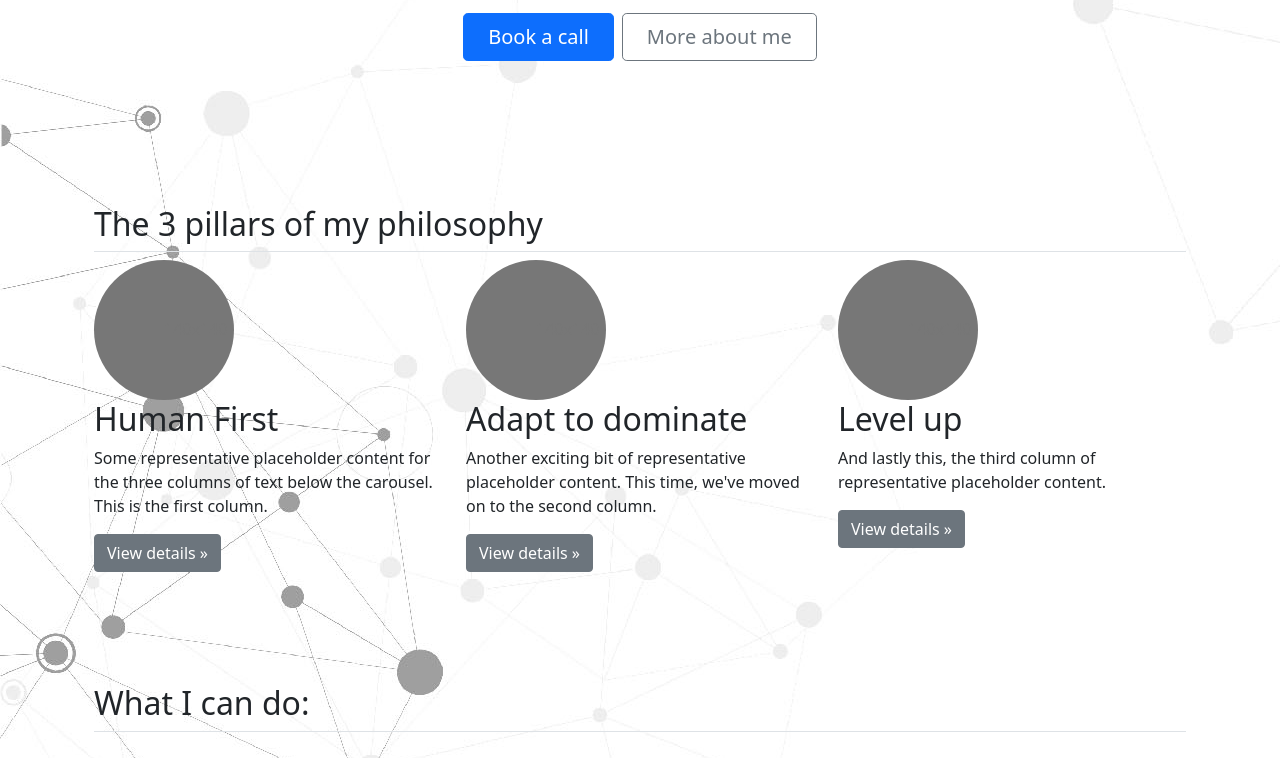
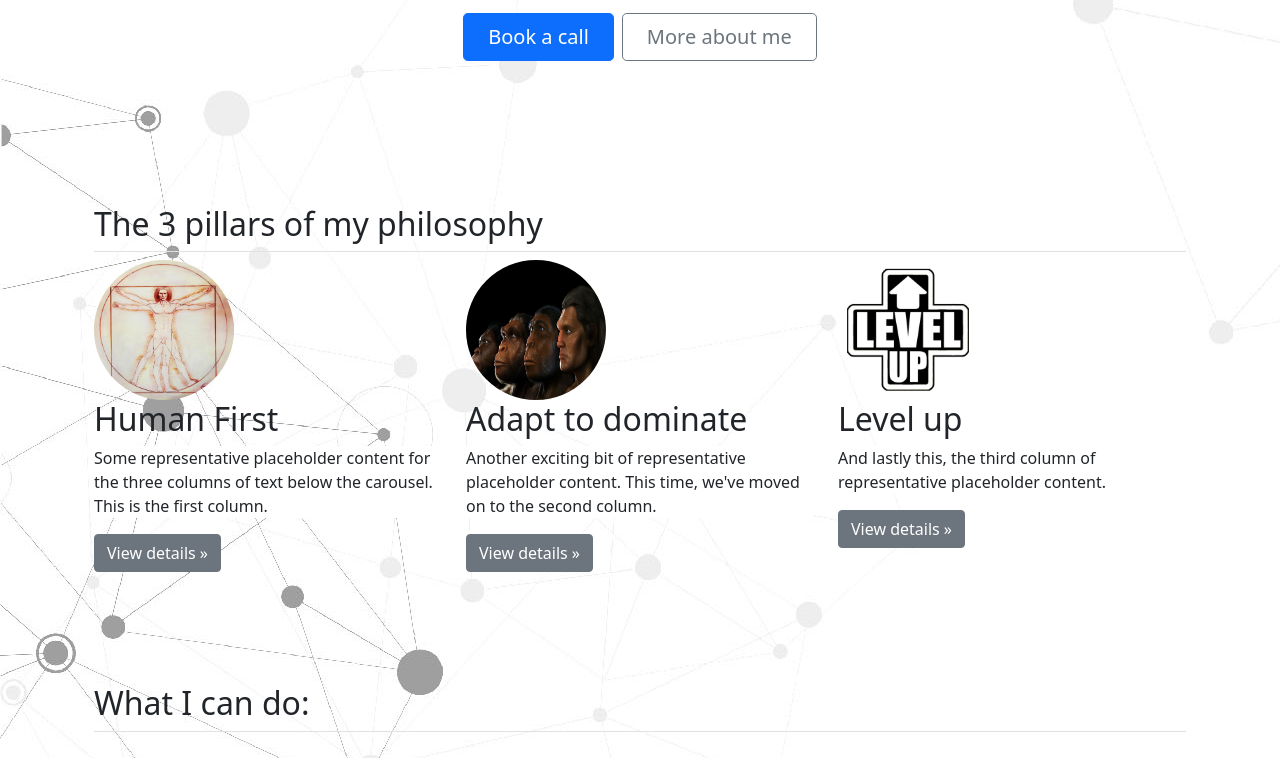
Before and after one commit to biogwen/my-django-website, a Django app: page / in a window 1280 px wide. Shown: the part 693-1451 px from the top of the page. Run offline with Django 3.2, Linux system fonts and the light colour scheme.

Commit message:
afternoon friday

```diff
--- a/templates/base.html
+++ b/templates/base.html
@@ -4,7 +4,7 @@
 <head>
     <meta charset="UTF-8">
     <title>{% block title %}{% endblock %}</title>
-    <link href=" {% static 'css/index.css' %}">
+
     <link href="https://cdn.jsdelivr.net/npm/bootstrap@5.0.1/dist/css/bootstrap.min.css" rel="stylesheet" integrity="sha384-+0n0xVW2eSR5OomGNYDnhzAbDsOXxcvSN1TPprVMTNDbiYZCxYbOOl7+AMvyTG2x" crossorigin="anonymous">
     <script src="https://cdn.jsdelivr.net/npm/bootstrap@5.0.1/dist/js/bootstrap.bundle.min.js" integrity="sha384-gtEjrD/SeCtmISkJkNUaaKMoLD0//ElJ19smozuHV6z3Iehds+3Ulb9Bn9Plx0x4" crossorigin="anonymous"></script>
     {% block style %}
--- a/templates/welcome.html
+++ b/templates/welcome.html
@@ -29,24 +29,21 @@ Welcome
         <h2 class="pb-2 border-bottom">The 3 pillars of my philosophy</h2>
       <div class="row">
       <div class="col-lg-4">
-        <svg class="bd-placeholder-img rounded-circle" width="140" height="140" xmlns="http://www.w3.org/2000/svg" role="img" aria-label="Placeholder: 140x140" preserveAspectRatio="xMidYMid slice" focusable="false"><title>Placeholder</title><rect width="100%" height="100%" fill="#777"/><text x="50%" y="50%" fill="#777" dy=".3em">140x140</text></svg>
-
+        <img src="{% static 'images/homme.jpg' %}" class="bd-placeholder-img rounded-circle" width="140" height="140">
         <h2>Human First</h2>
-        <p>Some representative placeholder content for the three columns of text below the carousel. This is the first column.</p>
+        <p class="bg-white">Some representative placeholder content for the three columns of text below the carousel. This is the first column.</p>
         <p><a class="btn btn-secondary" href="#">View details &raquo;</a></p>
       </div><!-- /.col-lg-4 -->
       <div class="col-lg-4">
-        <svg class="bd-placeholder-img rounded-circle" width="140" height="140" xmlns="http://www.w3.org/2000/svg" role="img" aria-label="Placeholder: 140x140" preserveAspectRatio="xMidYMid slice" focusable="false"><title>Placeholder</title><rect width="100%" height="100%" fill="#777"/><text x="50%" y="50%" fill="#777" dy=".3em">140x140</text></svg>
-
+        <img src="{% static 'images/evolution.jpg' %}" class="bd-placeholder-img rounded-circle" width="140" height="140">
         <h2>Adapt to dominate</h2>
-        <p>Another exciting bit of representative placeholder content. This time, we've moved on to the second column.</p>
+        <p class="bg-white">Another exciting bit of representative placeholder content. This time, we've moved on to the second column.</p>
         <p><a class="btn btn-secondary" href="#">View details &raquo;</a></p>
       </div><!-- /.col-lg-4 -->
       <div class="col-lg-4">
-        <svg class="bd-placeholder-img rounded-circle" width="140" height="140" xmlns="http://www.w3.org/2000/svg" role="img" aria-label="Placeholder: 140x140" preserveAspectRatio="xMidYMid slice" focusable="false"><title>Placeholder</title><rect width="100%" height="100%" fill="#777"/><text x="50%" y="50%" fill="#777" dy=".3em">140x140</text></svg>
-
+        <img src="{% static 'images/level.jpg' %}" class="bd-placeholder-img rounded-circle" width="140" height="140">
         <h2>Level up</h2>
-        <p>And lastly this, the third column of representative placeholder content.</p>
+        <p class="bg-white">And lastly this, the third column of representative placeholder content.</p>
         <p><a class="btn btn-secondary" href="#">View details &raquo;</a></p>
       </div><!-- /.col-lg-4 -->
     </div><!-- /.row -->
```
Also changed, not shown: static/css/index.css (deleted, +0 -29 lines), static/images/evolution.jpg (added), static/images/homme.jpg (added), static/images/level.jpg (added).
